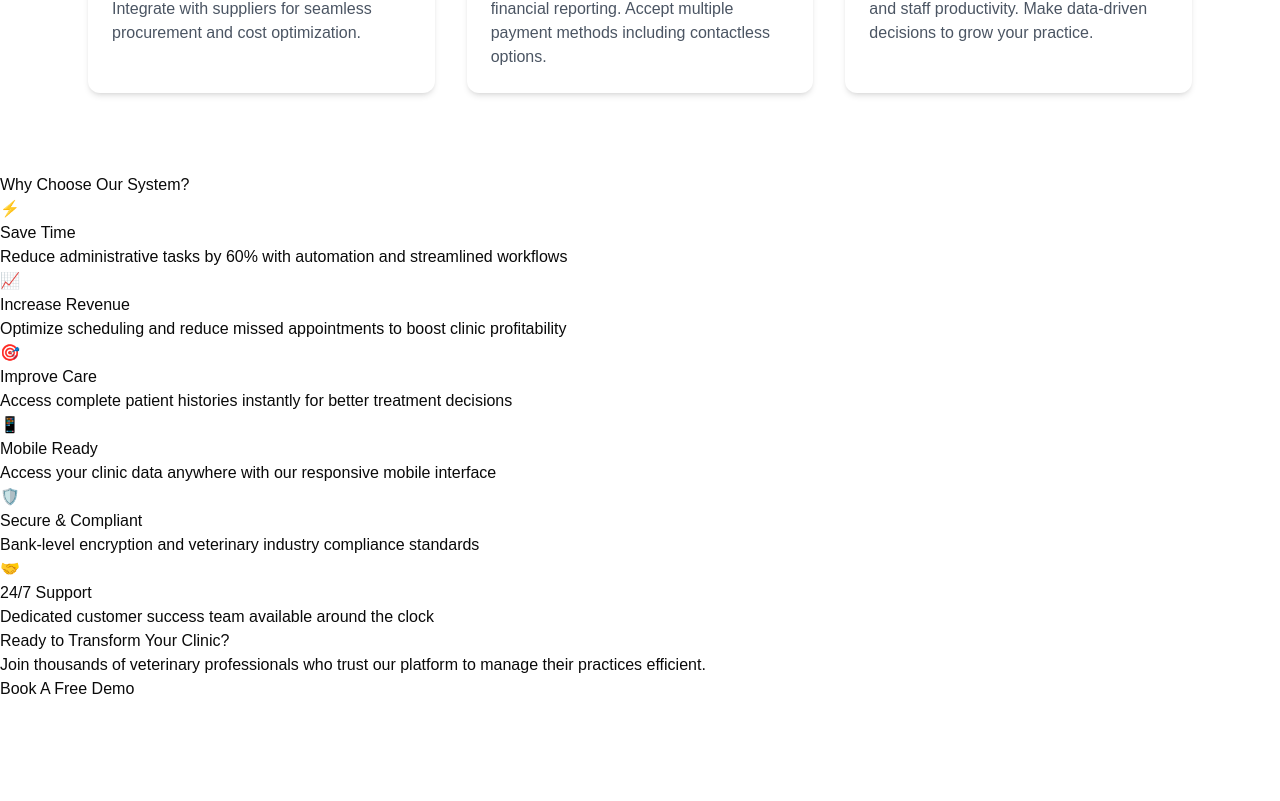
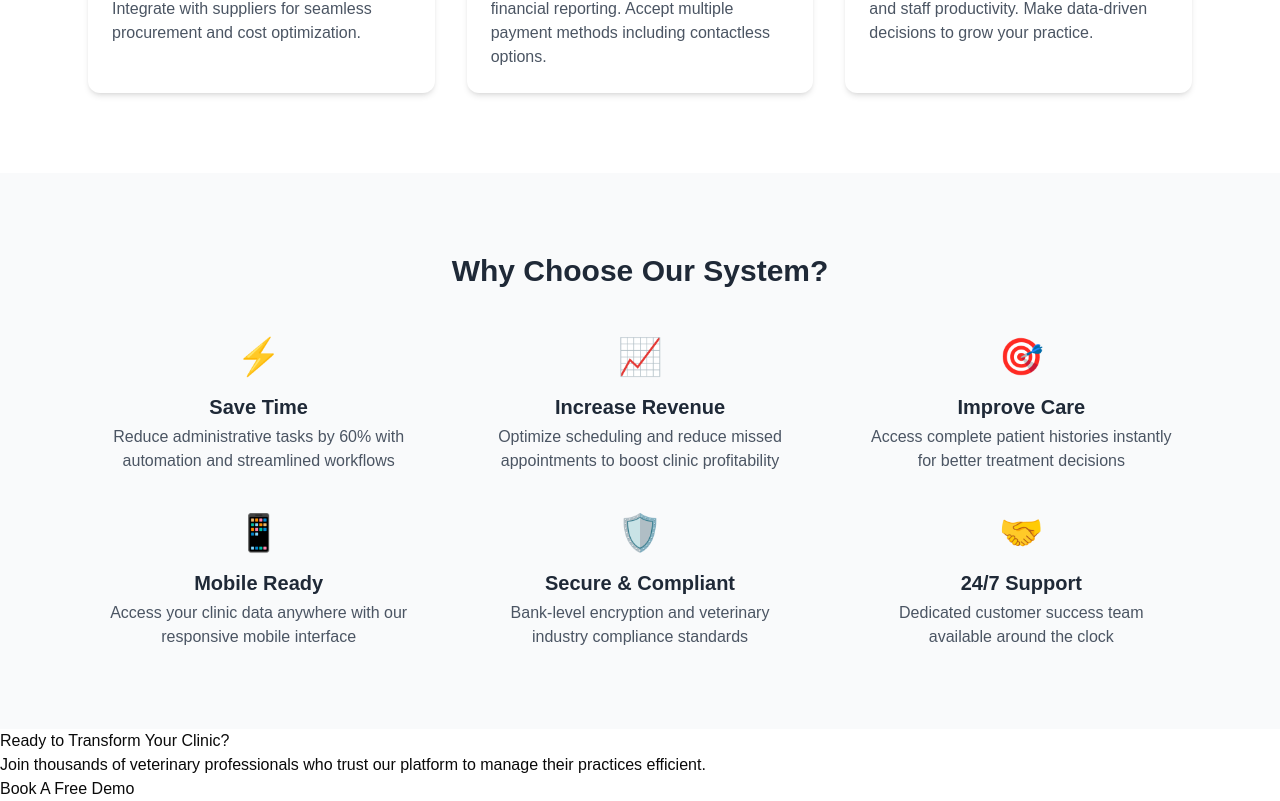
Before and after one commit to barondevke/pet-clinic, a Next.js app in the folder Client/: page /about in a window 1280 px wide. Shown: the part 1139-1940 px from the top of the page. Before the commit the page ends 1840 px from the top, so only its background shows below. Built offline with nearby package versions, Linux system fonts and the light colour scheme.

Commit message:
Styling for Benefits Section in About us

```diff
--- a/Client/app/about/page.tsx
+++ b/Client/app/about/page.tsx
@@ -55,15 +55,15 @@ export default function about() {
             </section>
 
 
-            <section className="benefits-section">
-                <div className="container">
-                    <h2 className="section-title">Why Choose Our System?</h2>
-                    <div className="benefits-grid">
+            <section className="bg-gray-50 py-20">
+                <div className="max-w-6xl mx-auto px-6">
+                    <h2 className="text-3xl font-bold text-center text-gray-800 mb-12">Why Choose Our System?</h2>
+                    <div className="grid grid-cols-1 md:grid-cols-3 gap-10 text-center">
                         {benefits.map((benefit, index) => (
-                            <div className="benefit-item" key={index}>
-                                <div className="benefit-icon">{benefit.icon}</div>
-                                <h3 className="benefit-title">{benefit.title}</h3>
-                                <p className="benefit-description">{benefit.description}</p>
+                            <div className="px-4" key={index}>
+                                <div className="text-4xl mb-4">{benefit.icon}</div>
+                                <h3 className="text-xl font-semibold text-gray-800 mb-1">{benefit.title}</h3>
+                                <p className="text-gray-600">{benefit.description}</p>
                             </div>
                         ))}
                     </div>
```
